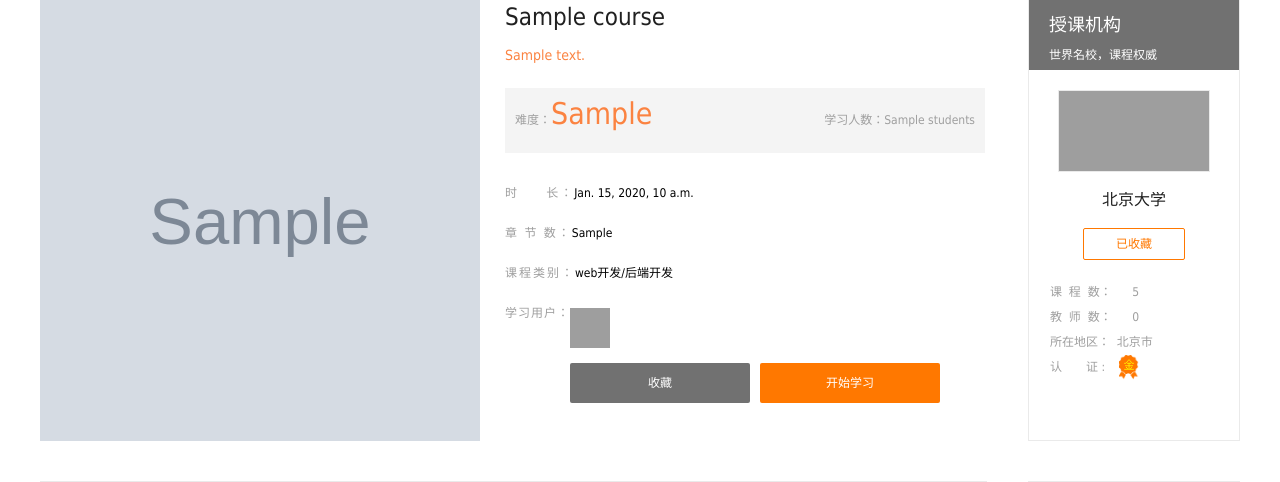
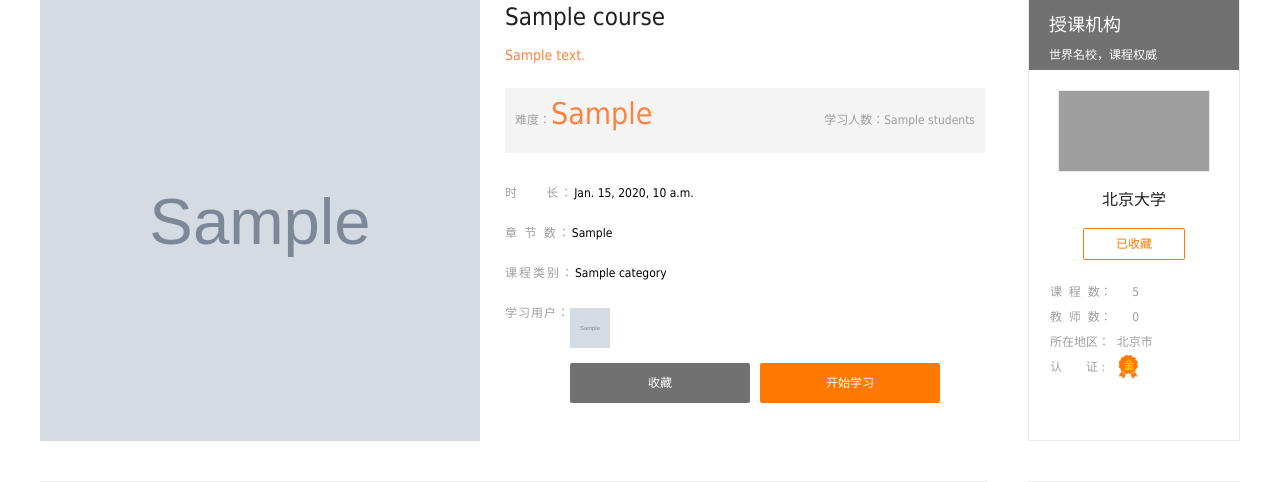
Before and after one commit to StarNek0/MxEduOL, a Django app: template templates/course-detail.html in a window 1280 px wide. Shown: the part 243-725 px from the top of the page. Run offline with Django 3.2, Linux system fonts and the light colour scheme; the template is opened without the code that fills it: most values are stand-ins (such as "Sample title", 1, 10 or a date in 2020); grey boxes marked "Sample" are stand-in pictures; grey boxes are pictures that could not be loaded.

Commit message:
在models中外键取值并通过函数调用展示到前端。完成网页点击数统计。

```diff
--- a/apps/courses/models.py
+++ b/apps/courses/models.py
@@ -17,11 +17,15 @@ class Course(models.Model):
     fav_nums = models.IntegerField(default=0, verbose_name='收藏人数')
     Image = models.ImageField(upload_to='courses/%Y/%m', verbose_name='课程描述图', max_length=100)
     click_nums = models.IntegerField(default=0, verbose_name='点击数')
+    category = models.CharField(default="void", max_length=20, verbose_name="课程类别")
     add_time = models.DateTimeField(default=datetime.now, verbose_name='添加时间')
 
     def get_zj_nums(self):
         # 获取课程的章节数：外键用xxx_set方法
         return self.lesson_set.all().count()
+
+    def get_learn_users(self):
+        return self.usercourse_set.all()[:5]
 
     def __unicode__(self):
         return self.name
@@ -43,6 +47,7 @@ class Lesson(models.Model):
     def __unicode__(self):
         return self.name
 
+
 class Video(models.Model):
     lesson = models.ForeignKey(Lesson, verbose_name='章节')
     name = models.CharField(max_length=100, verbose_name='视频名称')
--- a/apps/courses/views.py
+++ b/apps/courses/views.py
@@ -40,6 +40,8 @@ class CourseDetailView(View):
     # 课程详情页
     def get(self, request, course_id):
         course = Course.objects.get(id=int(course_id))
+        course.click_nums += 1
+        course.save()
         return render(request, 'course-detail.html', {
             'course': course,
         })
--- a/templates/course-detail.html
+++ b/templates/course-detail.html
@@ -63,12 +63,12 @@
                         <ul class="parameter">
                             <li><span class="pram word3">时&nbsp;&nbsp;&nbsp;&nbsp;&nbsp;长：</span><span>{{ course.learn_time }}</span></li>
                             <li><span class="pram word3">章&nbsp;节&nbsp;数：</span><span>{{ course.get_zj_nums }}</span></li>
-                            <li><span class="pram word3">课程类别：</span><span title="">web开发/后端开发</span></li>
+                            <li><span class="pram word3">课程类别：</span><span title="">{{ course.category }}</span></li>
                             <li class="piclist"><span class="pram word4">学习用户：</span>
-
+                            {% for user_course in course.get_learn_users %}
                                 <span class="pic"><img width="40" height="40"
-                                                       src="../media/image/2016/12/default_big_14.png"/></span>
-
+                                                       src="{{ MEDIA_URL }}{{ user_course.user.image }}"/></span>
+                            {% endfor %}
                             </li>
                         </ul>
                         <div class="btns">
```
Also changed, not shown: apps/courses/migrations/0008_course_category.py (added), apps/courses/migrations/0009_auto_20170605_1843.py (added).
